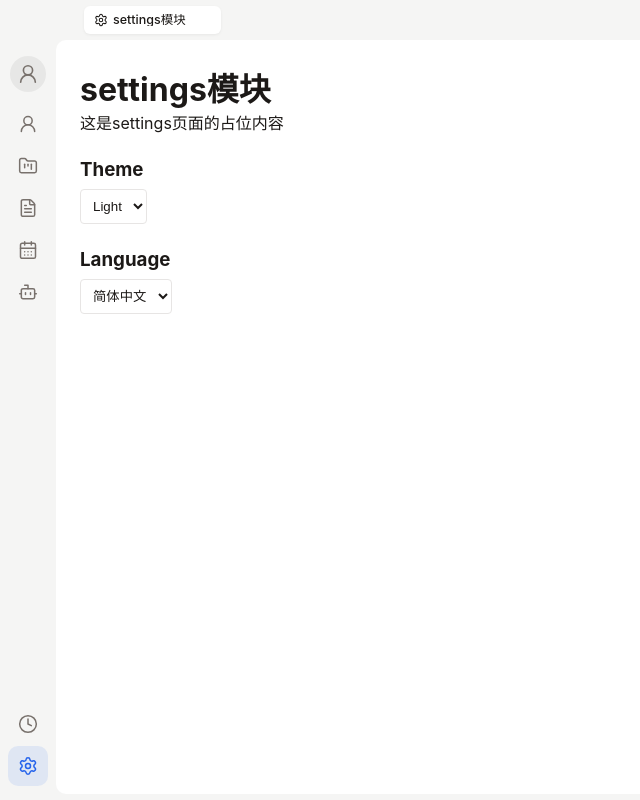
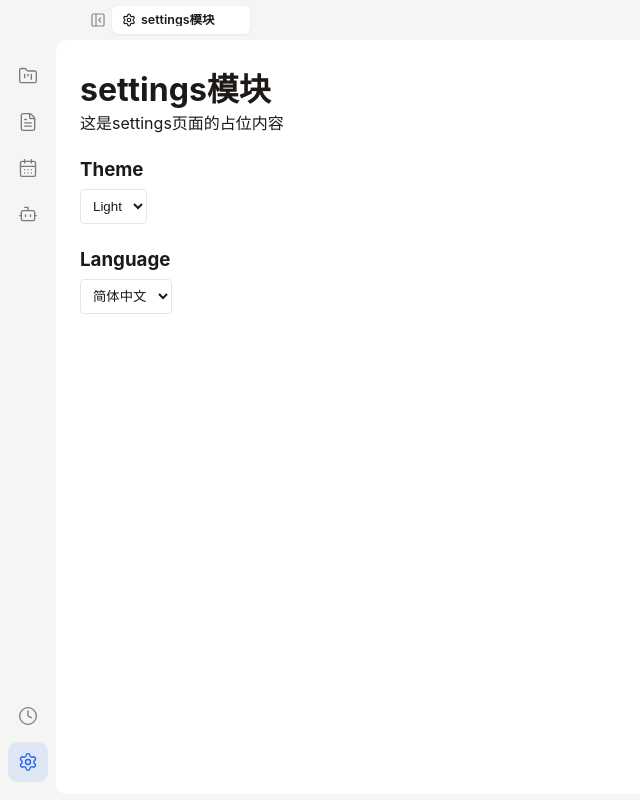
Before and after one commit to cheney-plus/happy-friday, a Vue app: page /settings in a window 1280 px wide. Shown: the whole page, without its empty margins (0-640 px from the left). Built offline with nearby package versions, Linux system fonts and the light colour scheme.

Commit message:
调整框架样式

```diff
--- a/src/App.vue
+++ b/src/App.vue
@@ -28,7 +28,6 @@ const tabStore = useTabStore();
 const route = useRoute();
 
 const allMenus: { key: string; path: string; icon: IconName; i18nKey: string }[] = [
-  { key: 'user', path: '/user', icon: 'UserRound', i18nKey: 'user.title' },
   { key: 'workspace', path: '/workspace', icon: 'FolderKanban', i18nKey: 'workspace.title' },
   { key: 'note', path: '/note', icon: 'FileText', i18nKey: 'note.title' },
   { key: 'schedule', path: '/schedule', icon: 'CalendarDays', i18nKey: 'schedule.title' },
--- a/src/components/layout/Sidebar.vue
+++ b/src/components/layout/Sidebar.vue
@@ -1,11 +1,5 @@
 <template>
-  <aside class="sidebar">
-    <div class="sidebar-top">
-      <div class="sidebar-avatar">
-        <UserRound :size="22" :stroke-width="1.8" />
-      </div>
-    </div>
-
+  <aside v-show="appStore.sidebarVisible" class="sidebar">
     <nav class="sidebar-menu">
       <router-link
         v-for="item in menuConfig"
@@ -14,7 +8,7 @@
         class="menu-item"
         active-class="active"
       >
-        <component :is="item.iconComponent" :size="20" :stroke-width="1.8" />
+        <component :is="item.iconComponent" :size="20" :stroke-width="1.6" />
         <span class="menu-tooltip">{{ t(item.i18nKey) }}</span>
       </router-link>
     </nav>
@@ -27,7 +21,7 @@
         class="menu-item"
         active-class="active"
       >
-        <component :is="item.iconComponent" :size="20" :stroke-width="1.8" />
+        <component :is="item.iconComponent" :size="20" :stroke-width="1.6" />
         <span class="menu-tooltip">{{ t(item.i18nKey) }}</span>
       </router-link>
     </div>
@@ -35,9 +29,9 @@
 </template>
 
 <script setup lang="ts">
+import { useAppStore } from '@/store';
 import { useI18n } from 'vue-i18n';
 import {
-  UserRound,
   FolderKanban,
   FileText,
   CalendarDays,
@@ -46,10 +40,10 @@ import {
   Settings
 } from 'lucide-vue-next';
 
+const appStore = useAppStore();
 const { t } = useI18n();
 
 const menuConfig = [
-  { key: 'user', path: '/user', iconComponent: UserRound, i18nKey: 'user.title' },
   { key: 'workspace', path: '/workspace', iconComponent: FolderKanban, i18nKey: 'workspace.title' },
   { key: 'note', path: '/note', iconComponent: FileText, i18nKey: 'note.title' },
   { key: 'schedule', path: '/schedule', iconComponent: CalendarDays, i18nKey: 'schedule.title' },
@@ -70,30 +64,8 @@ const bottomMenuConfig = [
   display: flex;
   flex-direction: column;
   align-items: center;
-  padding: 8px 0;
+  padding: 12px 0;
   flex-shrink: 0;
-}
-
-.sidebar-top {
-  padding: 8px 0 12px;
-}
-
-.sidebar-avatar {
-  width: 36px;
-  height: 36px;
-  border-radius: 50%;
-  background-color: var(--bg-hover);
-  display: flex;
-  align-items: center;
-  justify-content: center;
-  color: var(--text-secondary);
-  cursor: pointer;
-  transition: background-color 0.2s, color 0.2s;
-}
-
-.sidebar-avatar:hover {
-  background-color: var(--bg-active);
-  color: var(--text-primary);
 }
 
 .sidebar-menu {
@@ -101,15 +73,16 @@ const bottomMenuConfig = [
   display: flex;
   flex-direction: column;
   align-items: center;
-  gap: 2px;
+  gap: 6px;
   width: 100%;
+  padding-top: 4px;
 }
 
 .sidebar-bottom {
   display: flex;
   flex-direction: column;
   align-items: center;
-  gap: 2px;
+  gap: 6px;
   width: 100%;
   padding-top: 8px;
 }
@@ -122,18 +95,20 @@ const bottomMenuConfig = [
   align-items: center;
   justify-content: center;
   border-radius: 10px;
-  color: var(--text-secondary);
-  transition: background-color 0.15s, color 0.15s;
+  color: var(--text-primary);
+  opacity: 0.55;
+  transition: background-color 0.15s, opacity 0.15s, color 0.15s;
 }
 
 .menu-item:hover {
   background-color: var(--bg-hover);
-  color: var(--text-primary);
+  opacity: 0.85;
 }
 
 .menu-item.active {
   background-color: var(--accent-light);
   color: var(--accent-color);
+  opacity: 1;
 }
 
 .menu-tooltip {
--- a/src/components/layout/TabBar.vue
+++ b/src/components/layout/TabBar.vue
@@ -1,6 +1,11 @@
 <template>
   <div class="tab-bar-container" data-tauri-drag-region>
     <div class="mac-traffic-lights-spacer" data-tauri-drag-region></div>
+
+    <button class="sidebar-toggle-btn" @click="appStore.toggleSidebar()">
+      <PanelLeftClose v-if="appStore.sidebarVisible" :size="16" :stroke-width="1.8" />
+      <PanelLeftOpen v-else :size="16" :stroke-width="1.8" />
+    </button>
 
     <div class="tabs-list">
       <div
@@ -14,7 +19,7 @@
           v-if="tab.icon"
           :is="iconMap[tab.icon]"
           :size="14"
-          :stroke-width="1.8"
+          :stroke-width="2"
           class="tab-icon"
         />
         <span class="tab-title">{{ t(tab.i18nKey) }}</span>
@@ -29,12 +34,13 @@
 </template>
 
 <script setup lang="ts">
-import { useTabStore, type Tab, type IconName } from '@/store';
+import { useTabStore, useAppStore, type Tab, type IconName } from '@/store';
 import { useI18n } from 'vue-i18n';
 import { useRouter } from 'vue-router';
 import {
   X,
-  UserRound,
+  PanelLeftClose,
+  PanelLeftOpen,
   FolderKanban,
   FileText,
   CalendarDays,
@@ -45,11 +51,11 @@ import {
 import type { Component } from 'vue';
 
 const tabStore = useTabStore();
+const appStore = useAppStore();
 const { t } = useI18n();
 const router = useRouter();
 
 const iconMap: Record<IconName, Component> = {
-  UserRound,
   FolderKanban,
   FileText,
   CalendarDays,
@@ -95,6 +101,29 @@ const closeTab = (id: string) => {
   height: 100%;
 }
 
+.sidebar-toggle-btn {
+  background: none;
+  border: none;
+  color: var(--text-primary);
+  opacity: 0.5;
+  cursor: pointer;
+  width: 28px;
+  height: 28px;
+  display: flex;
+  align-items: center;
+  justify-content: center;
+  border-radius: 6px;
+  transition: background-color 0.15s, opacity 0.15s;
+  -webkit-app-region: no-drag;
+  app-region: no-drag;
+  flex-shrink: 0;
+}
+
+.sidebar-toggle-btn:hover {
+  background-color: var(--bg-hover);
+  opacity: 0.85;
+}
+
 .tabs-list {
   display: flex;
   align-items: center;
@@ -111,21 +140,22 @@ const closeTab = (id: string) => {
   padding: 0 10px;
   border-radius: 6px;
   cursor: pointer;
-  color: var(--text-secondary);
-  transition: background-color 0.15s, color 0.15s;
+  color: var(--text-primary);
+  opacity: 0.5;
+  transition: background-color 0.15s, opacity 0.15s;
   gap: 5px;
   max-width: 180px;
 }
 
 .tab-item:hover {
   background-color: var(--bg-hover);
-  color: var(--text-primary);
+  opacity: 0.75;
 }
 
 .tab-item.active {
   background-color: var(--bg-primary);
-  color: var(--text-primary);
-  font-weight: 500;
+  opacity: 1;
+  font-weight: 600;
   box-shadow: 0 1px 3px rgba(0, 0, 0, 0.06);
 }
 
--- a/src/i18n/locales/en-US/user.json
+++ /dev/null
@@ -1,4 +0,0 @@
-{
-  "title": "User Module",
-  "placeholder": "This is placeholder for user"
-}
--- a/src/i18n/locales/zh-CN/user.json
+++ /dev/null
@@ -1,4 +0,0 @@
-{
-  "title": "user模块",
-  "placeholder": "这是user页面的占位内容"
-}
--- a/src/router/index.ts
+++ b/src/router/index.ts
@@ -14,11 +14,6 @@ export const routes = [
     path: '/workspace/:id',
     name: 'workspace-detail',
     component: () => import('@/views/workspace/WorkspaceDetail.vue')
-  },
-  {
-    path: '/user',
-    name: 'user',
-    component: () => import('@/views/user/UserProfile.vue')
   },
   {
     path: '/note',
--- a/src/store/index.ts
+++ b/src/store/index.ts
@@ -1,7 +1,6 @@
 import { createPinia } from 'pinia';
 export const pinia = createPinia();
 export * from './modules/app';
-export * from './modules/user';
 export * from './modules/workspace';
 export * from './modules/note';
 export * from './modules/schedule';
--- a/src/store/modules/app.ts
+++ b/src/store/modules/app.ts
@@ -2,14 +2,14 @@ import { defineStore } from 'pinia';
 
 export const useAppStore = defineStore('app', {
   state: () => ({
-    sidebarCollapsed: true,
+    sidebarVisible: true,
     language: 'zh-CN',
     theme: 'light',
     loading: false
   }),
   actions: {
     toggleSidebar() {
-      this.sidebarCollapsed = !this.sidebarCollapsed;
+      this.sidebarVisible = !this.sidebarVisible;
     },
     setLanguage(lang: string) {
       this.language = lang;
--- a/src/store/modules/tabs.ts
+++ b/src/store/modules/tabs.ts
@@ -1,6 +1,6 @@
 import { defineStore } from 'pinia';
 
-export type IconName = 'UserRound' | 'FolderKanban' | 'FileText' | 'CalendarDays' | 'Bot' | 'Clock' | 'Settings';
+export type IconName = 'FolderKanban' | 'FileText' | 'CalendarDays' | 'Bot' | 'Clock' | 'Settings';
 
 export interface Tab {
   id: string;
--- a/src/store/modules/user.ts
+++ /dev/null
@@ -1,8 +0,0 @@
-import { defineStore } from 'pinia';
-
-export const useUserStore = defineStore('user', {
-  state: () => ({
-    // Placeholder state for user
-  }),
-  actions: {}
-});
--- a/src/views/user/UserProfile.vue
+++ /dev/null
@@ -1,19 +0,0 @@
-<template>
-  <div class="userprofile">
-    <h1>{{ t('user.title') }}</h1>
-    <p>{{ t('user.placeholder') }}</p>
-    <!-- TODO: i18n -->
-    <p v-if="$route.params.id">ID: {{ $route.params.id }}</p>
-  </div>
-</template>
-
-<script setup lang="ts">
-import { useI18n } from 'vue-i18n';
-const { t } = useI18n();
-</script>
-
-<style scoped>
-.userprofile {
-  padding: 24px;
-}
-</style>
```
